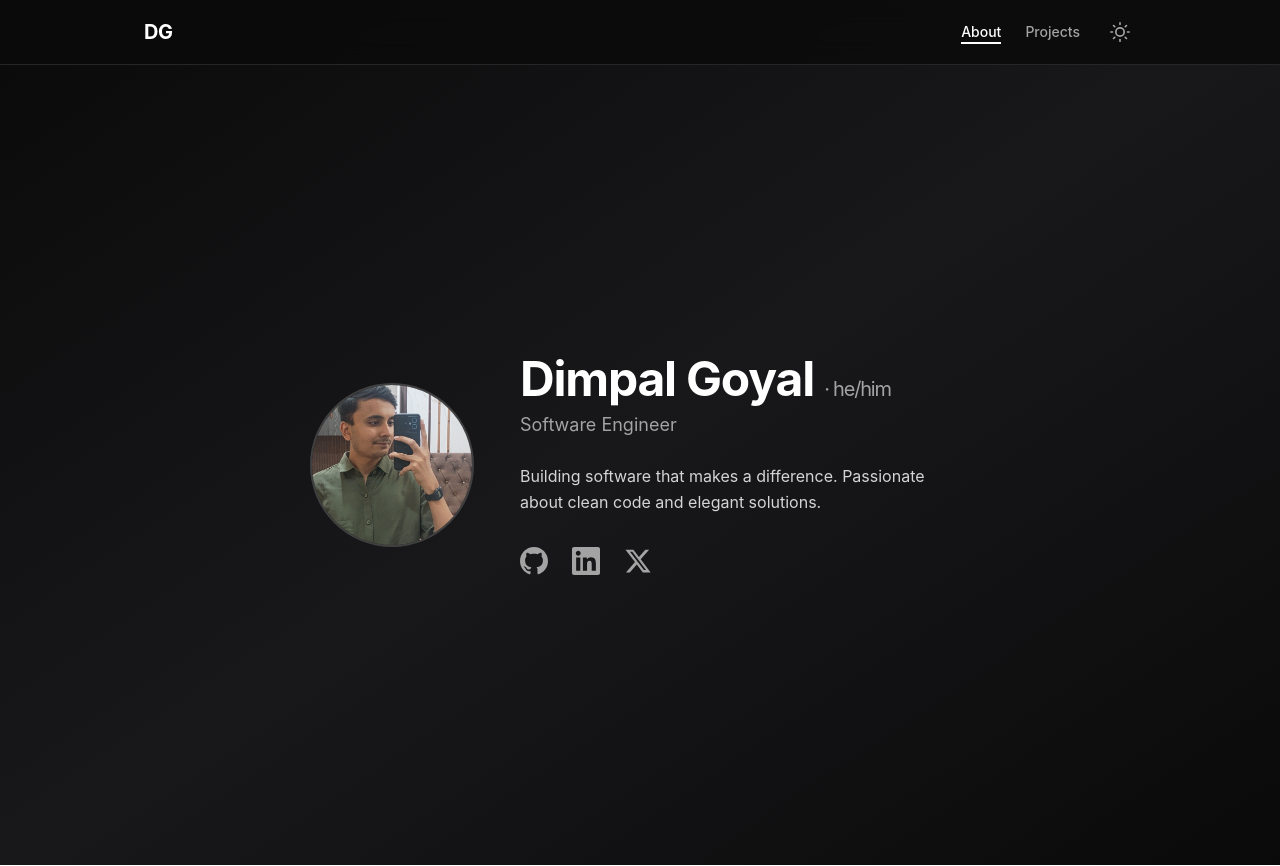
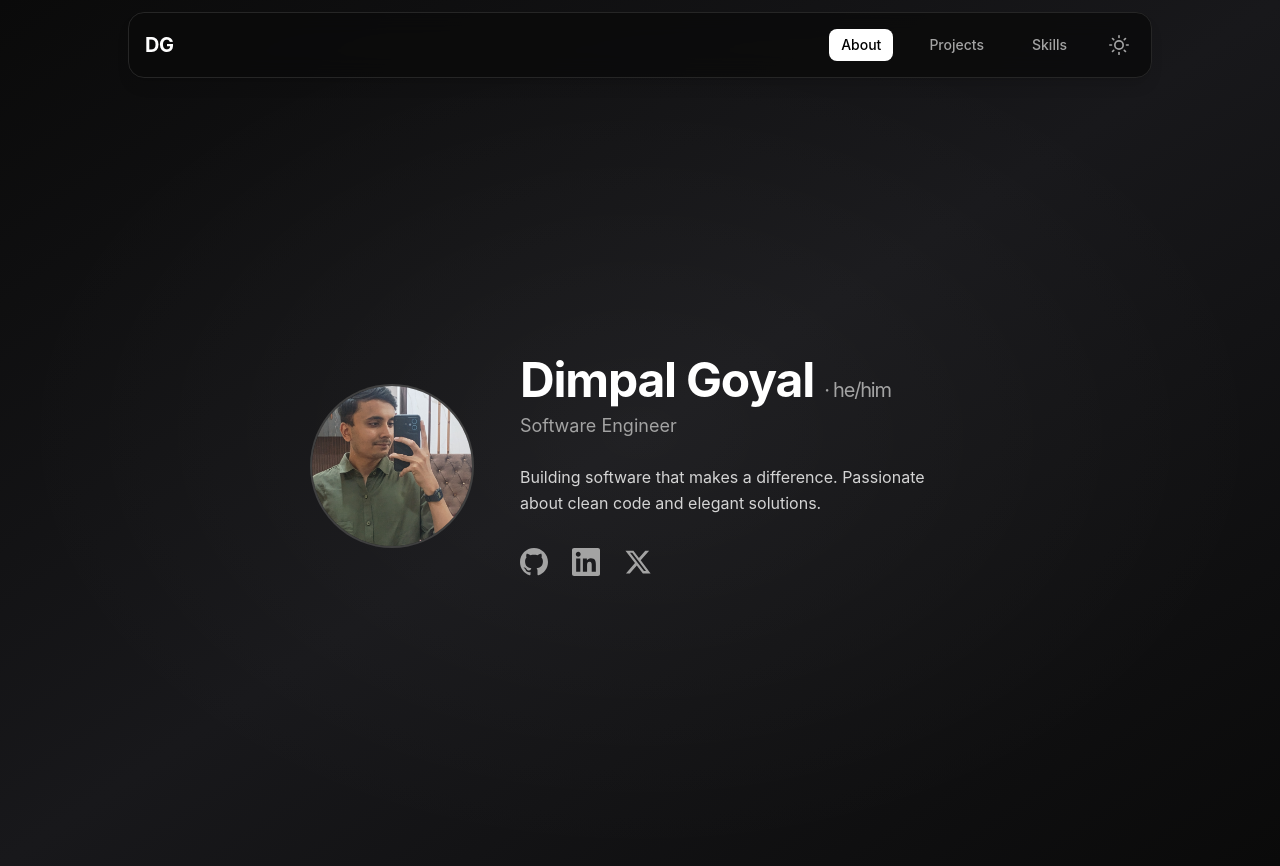
Before and after one commit to DimpalGoyal/dg-portfolio, a React (Vite) app in the folder src/frontend/: page / in a window 1280 px wide. Built offline with nearby package versions, Linux system fonts and the light colour scheme.

Commit message:
added skills tab and made navbar better

```diff
--- a/src/frontend/src/App.tsx
+++ b/src/frontend/src/App.tsx
@@ -3,14 +3,15 @@ import { useTheme } from "./context/ThemeContext"
 import Navbar from "./components/Navbar"
 import About from "./pages/About"
 import Projects from "./pages/Projects"
+import Skills from "./pages/Skills"
 
 function App() {
   const { theme } = useTheme()
 
   const gradient =
     theme === "dark"
-      ? "linear-gradient(to bottom right, #0a0a0a, #18181b, #0a0a0a)"
-      : "linear-gradient(to bottom right, #fafafa, #ffffff, #fafafa)"
+      ? "radial-gradient(ellipse at center, rgba(255,255,255,0.04) 0%, transparent 70%), linear-gradient(to bottom right, #0a0a0a, #18181b, #0a0a0a)"
+      : "radial-gradient(ellipse at center, rgba(0,0,0,0.02) 0%, transparent 70%), linear-gradient(to bottom right, #fafafa, #ffffff, #fafafa)"
 
   return (
     <div
@@ -21,6 +22,7 @@ function App() {
       <Routes>
         <Route path="/" element={<About />} />
         <Route path="/projects" element={<Projects />} />
+        <Route path="/skills" element={<Skills />} />
       </Routes>
     </div>
   )
--- a/src/frontend/src/components/Navbar.tsx
+++ b/src/frontend/src/components/Navbar.tsx
@@ -6,6 +6,7 @@ import { MoonIcon, SunIcon } from "../icons"
 const links = [
   { to: "/", label: "About" },
   { to: "/projects", label: "Projects" },
+  { to: "/skills", label: "Skills" },
 ]
 
 function Navbar() {
@@ -14,8 +15,8 @@ function Navbar() {
   const { theme, toggleTheme } = useTheme()
 
   return (
-    <nav className="sticky top-0 z-50 bg-surface/80 backdrop-blur-md border-b border-border-custom">
-      <div className="max-w-5xl mx-auto px-4 h-16 flex items-center justify-between">
+    <nav className="sticky top-3 z-50 mx-4 sm:mx-auto sm:max-w-5xl rounded-2xl shadow-lg bg-surface/80 backdrop-blur-md border border-border-custom">
+      <div className="px-4 h-16 flex items-center justify-between">
         <Link to="/" className="text-xl font-bold tracking-tight text-on-surface">
           DG
         </Link>
@@ -25,10 +26,10 @@ function Navbar() {
             <Link
               key={link.to}
               to={link.to}
-              className={`relative text-sm font-medium transition-colors duration-200 after:absolute after:-bottom-[2px] after:left-0 after:h-[2px] after:bg-on-surface after:transition-all after:duration-300 ${
+              className={`text-sm font-medium transition-colors duration-200 px-3 py-1.5 rounded-lg ${
                 pathname === link.to
-                  ? "text-on-surface after:w-full"
-                  : "text-on-surface-muted hover:text-on-surface after:w-0 hover:after:w-full"
+                  ? "bg-active-bg text-active-text"
+                  : "text-on-surface-muted hover:bg-on-surface/[0.03] hover:text-on-surface"
               }`}
             >
               {link.label}
@@ -88,10 +89,10 @@ function Navbar() {
               key={link.to}
               to={link.to}
               onClick={() => setOpen(false)}
-              className={`text-sm font-medium transition-colors duration-200 ${
+              className={`text-sm font-medium transition-colors duration-200 px-3 py-1.5 rounded-lg ${
                 pathname === link.to
-                  ? "text-on-surface"
-                  : "text-on-surface-muted hover:text-on-surface"
+                  ? "bg-active-bg text-active-text"
+                  : "text-on-surface-muted hover:bg-on-surface/[0.03] hover:text-on-surface"
               }`}
             >
               {link.label}
--- a/src/frontend/src/index.css
+++ b/src/frontend/src/index.css
@@ -9,6 +9,8 @@
   --color-on-surface-muted: var(--on-surface-muted);
   --color-border-custom: var(--border-custom);
   --color-ring-custom: var(--ring-custom);
+  --color-active-bg: var(--active-bg);
+  --color-active-text: var(--active-text);
 }
 
 :root {
@@ -20,6 +22,8 @@
   --on-surface-muted: #a3a3a3;
   --border-custom: #e5e5e5;
   --ring-custom: #d4d4d4;
+  --active-bg: #000000;
+  --active-text: #ffffff;
 }
 
 [data-theme="dark"] {
@@ -31,4 +35,6 @@
   --on-surface-muted: #a3a3a3;
   --border-custom: #262626;
   --ring-custom: #404040;
+  --active-bg: #ffffff;
+  --active-text: #000000;
 }
--- /dev/null
+++ b/src/frontend/src/pages/Skills.tsx
@@ -0,0 +1,11 @@
+function Skills() {
+  return (
+    <div className="min-h-screen flex items-center justify-center px-4">
+      <div className="rounded-2xl border border-border-custom bg-surface-secondary p-8 shadow-sm">
+        <p className="text-on-surface-muted text-lg">Loading...</p>
+      </div>
+    </div>
+  )
+}
+
+export default Skills
```
